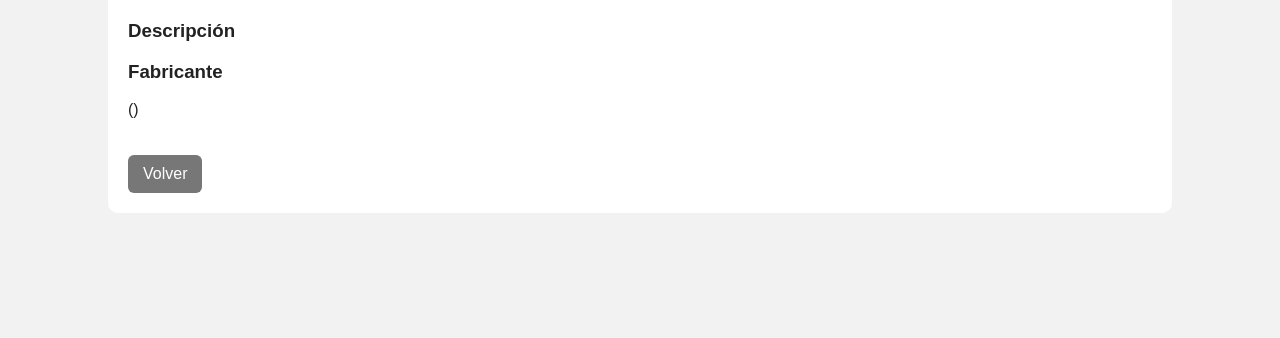
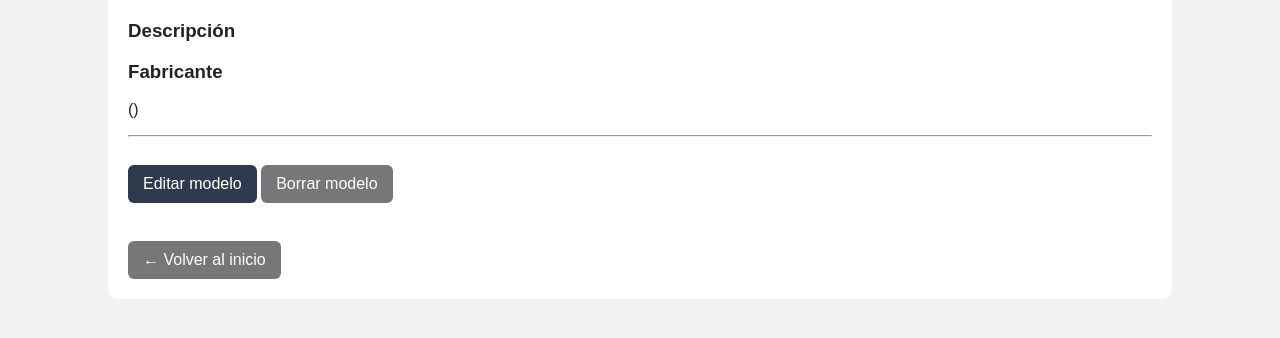
Before and after one commit to antorodriamveg/mi_wiki, a Flask app: page /modelo/1 in a window 1280 px wide. Shown: the part 264-602 px from the top of the page. Run offline with Flask 3, Linux system fonts and the light colour scheme; data that the repository does not hold is empty; some libraries are stand-ins or nearby versions.

Commit message:
Agrego editar y borrar modelo

```diff
--- a/templates/modelo.html
+++ b/templates/modelo.html
@@ -4,6 +4,7 @@
     <title>{{ modelo[1] }}</title>
     <link rel="stylesheet" href="{{ url_for('static', filename='style.css') }}">
 </head>
+
 <body>
 
 <header>
@@ -28,7 +29,24 @@
     <h3>Fabricante</h3>
     <p>{{ modelo[7] }} ({{ modelo[8] }})</p>
 
-    <a href="/fabricante/{{ modelo[0] }}" class="boton-secundario">Volver</a>
+    <hr>
+
+    <a href="/modelo/editar/{{ modelo[0] }}" class="boton">
+         Editar modelo
+    </a>
+
+    <a href="/modelo/borrar/{{ modelo[0] }}"
+       class="boton-secundario"
+       onclick="return confirm('¿Seguro que quieres borrar este modelo?');">
+        Borrar modelo
+    </a>
+
+    <br><br>
+
+    <a href="/" class="boton-secundario">
+        ← Volver al inicio
+    </a>
+
 </div>
 
 </body>
```
